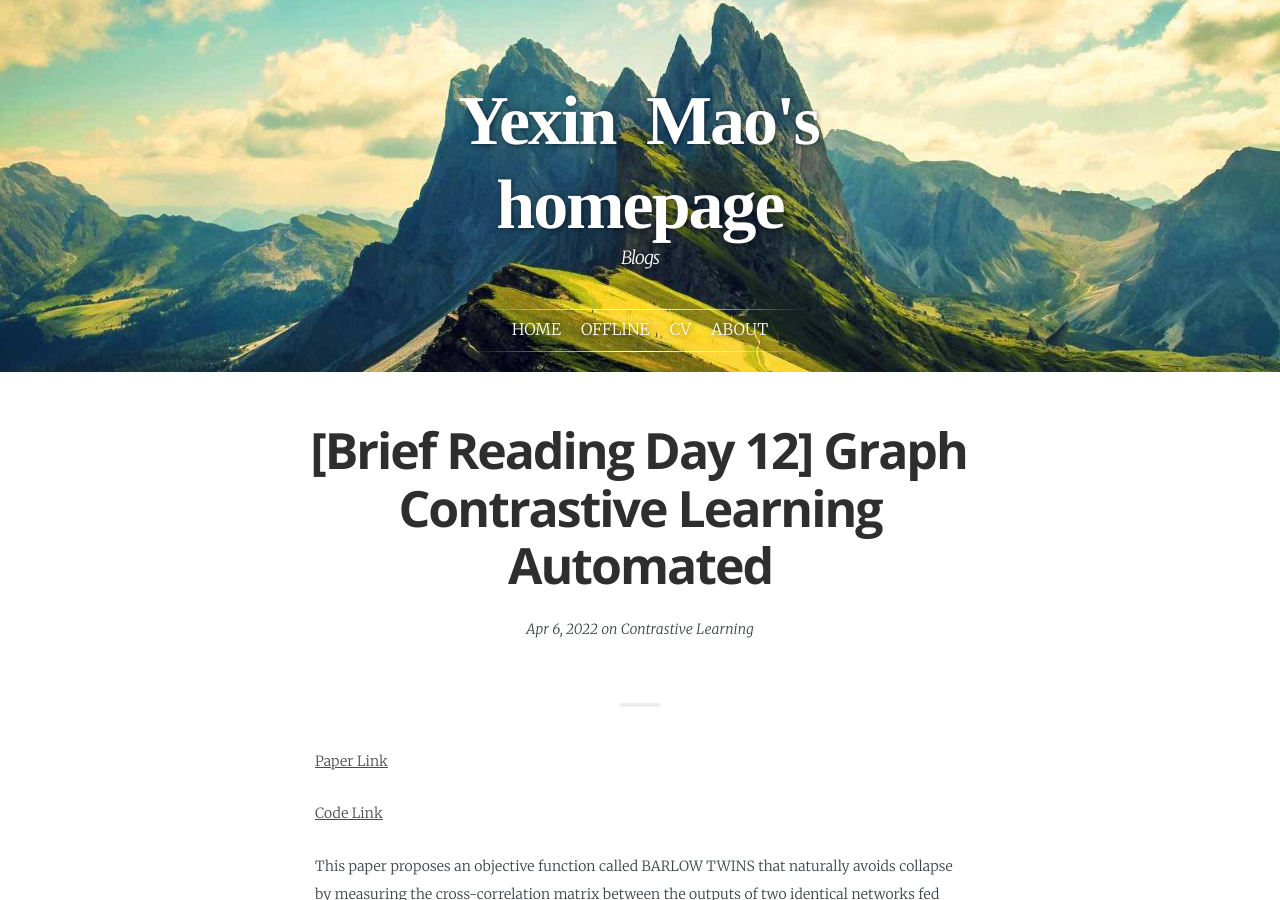
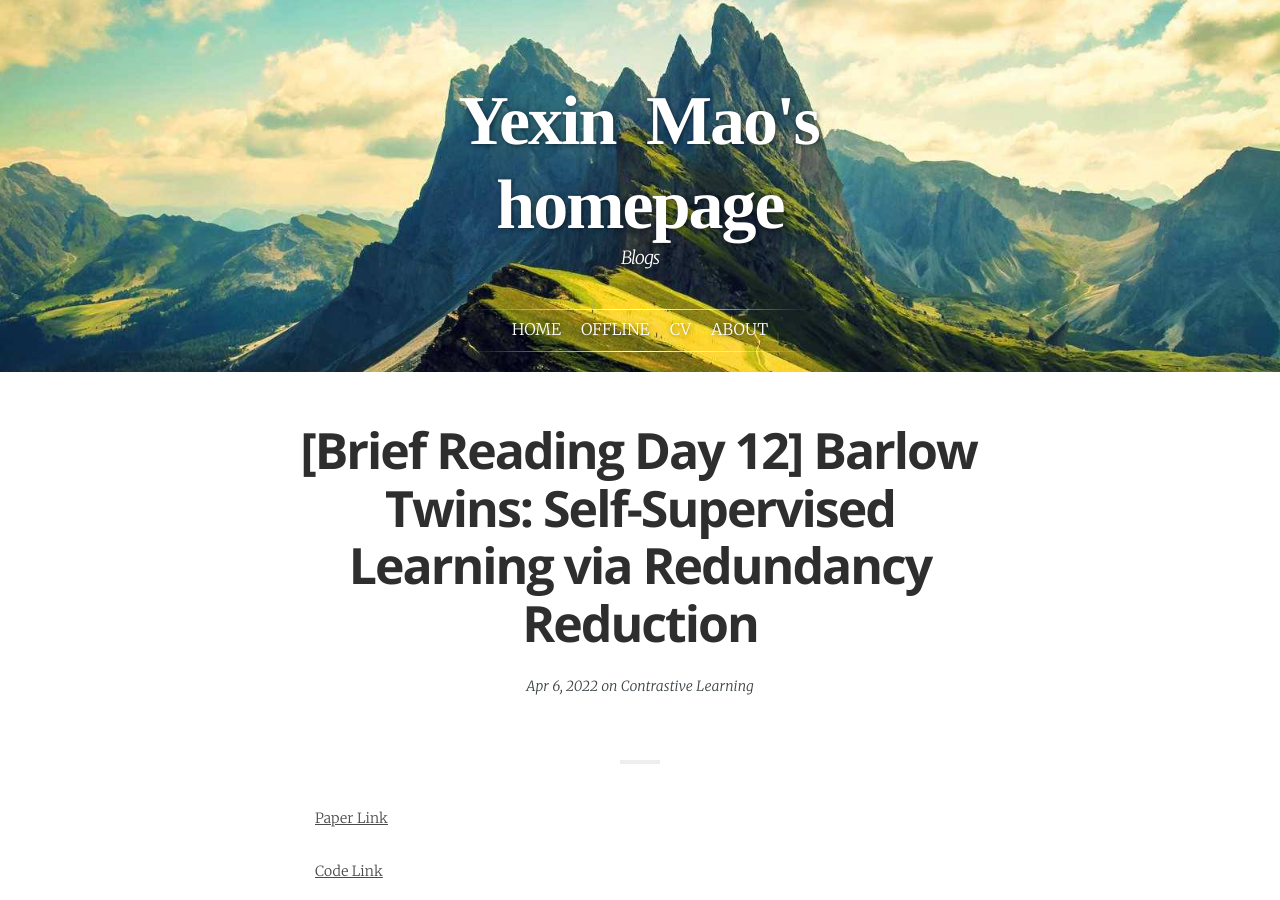
Before and after one commit to yexin-mao/yexinmao.github.io, a Jekyll site: the page built from _posts/2022-04-06-Day12.md, in a window 1280 px wide and 900 px high. Built offline with Jekyll 4.4.1, drawn with Linux system fonts in a browser that asks for light colours; some web fonts are replaced.

Commit message:
Update 2022-04-06-Day12.md

```diff
--- a/_posts/2022-04-06-Day12.md
+++ b/_posts/2022-04-06-Day12.md
@@ -1,7 +1,7 @@
 ---
 layout:            post
-title:             "[Brief Reading Day 12] Graph Contrastive Learning Automated"
-menutitle:         "[Brief Reading Day 12] Graph Contrastive Learning Automated"
+title:             "[Brief Reading Day 12] Barlow Twins: Self-Supervised Learning via Redundancy Reduction"
+menutitle:         "[Brief Reading Day 12] Barlow Twins: Self-Supervised Learning via Redundancy Reduction"
 date:              2022-04-06
 category:          Blogs
 author:            yexinmao
```
